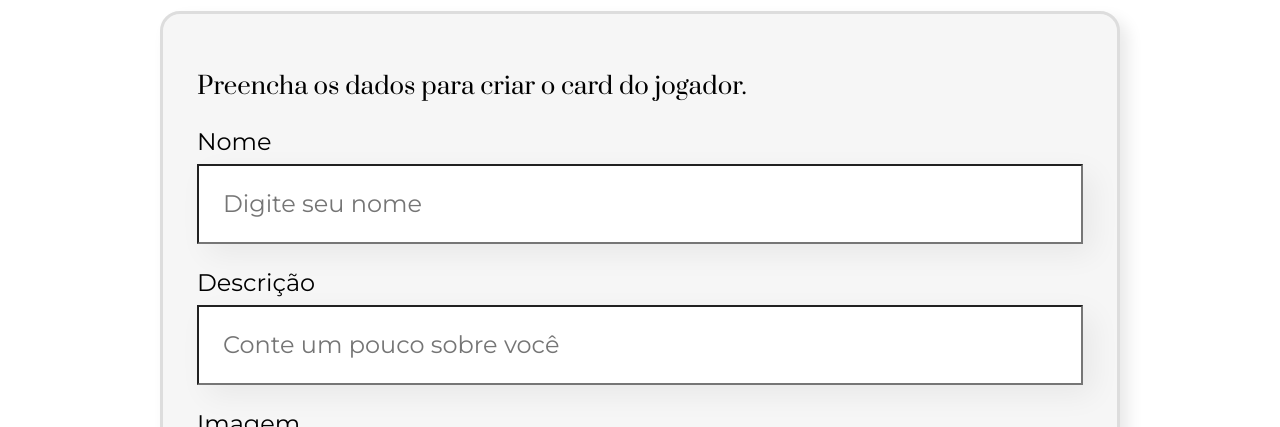
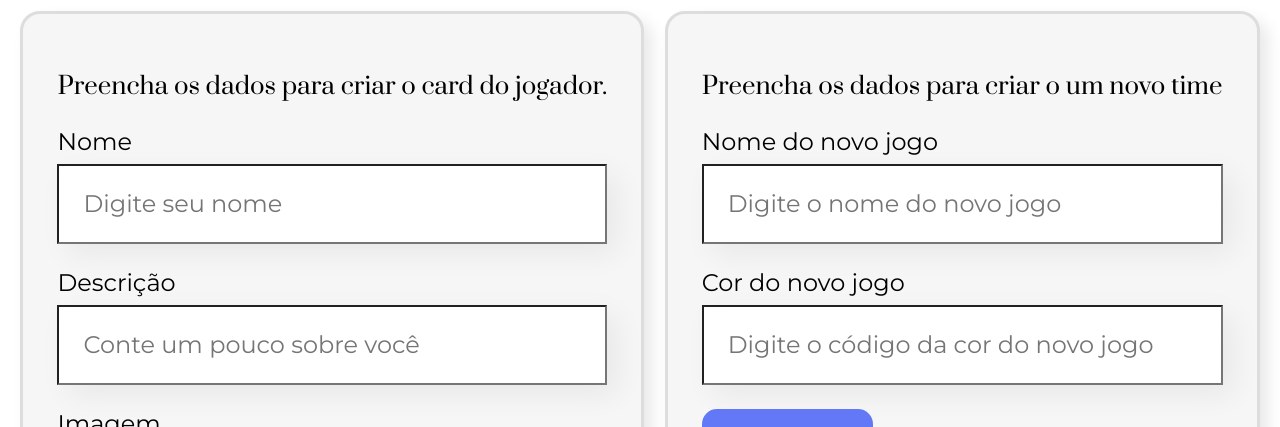
Before and after one commit to YasHirt/Jogano, a React (Create React App) app: page / in a window 1280 px wide. Shown: the part 373-800 px from the top of the page. Built offline with nearby package versions, Linux system fonts and the light colour scheme.

Commit message:
formulario criar novo jogo

```diff
--- a/src/App.js
+++ b/src/App.js
@@ -8,49 +8,49 @@ function App() {
 
 const [jogos, setJogos] = useState([
   {
-    nome: 'Xadrez',
+    nomeJogo: 'Xadrez',
     corPrimaria: '#D9F7E9',
     corSecundaria: '#57C278',
     idJogo: uuidv4()
   },
 
   {
-    nome: 'Damas',
+    nomeJogo: 'Damas',
     corPrimaria: '#E8F8FF',
     corSecundaria: '#82CFFA',
     idJogo: uuidv4()
   },
 
   {
-    nome: 'Detetive',
+    nomeJogo: 'Detetive',
     corPrimaria: '#F0F8E2',
     corSecundaria: '#A6D157',
     idJogo: uuidv4()
   },
 
   {
-    nome: 'Banco Imobiliário',
+    nomeJogo: 'Banco Imobiliário',
     corPrimaria: '#FDE7E8',
     corSecundaria: '#E06B69',
     idJogo: uuidv4()
   },
 
   {
-    nome: 'RPG',
+    nomeJogo: 'RPG',
     corPrimaria: '#FAE9F5',
     corSecundaria: '#DB6EBF',
     idJogo: uuidv4()
   },
 
   {
-    nome: 'Monopoly',
+    nomeJogo: 'Monopoly',
     corPrimaria: '#FFF5D9',
     corSecundaria: '#FFBA05',
     idJogo: uuidv4()
   },
 
   {
-    nome: 'Baralho',
+    nomeJogo: 'Baralho',
     corPrimaria: '#FFEEDF',
     corSecundaria: '#FF8A29',
     idJogo: uuidv4()
@@ -77,21 +77,26 @@ const [jogos, setJogos] = useState([
     setColaborades(colaboradores.filter(colaborador => colaborador.id !== id))
   }
 
+  const AdcionarNovoJogo = (novoJogo) =>
+  {
+    setJogos([...jogos, novoJogo])
+  }
+
   return (
     <div className="App">
       <Banner />
-      <Formulario listaDeJogos={jogos.map(jogo => jogo.nome)} aoColaboradorCadastrado={colaborador => aoNovoColaboradorAdcionado(colaborador)} />
+      <Formulario listaDeJogos={jogos.map(jogo => jogo.nomeJogo)} aoColaboradorCadastrado={colaborador => aoNovoColaboradorAdcionado(colaborador)} adcionarNovoJogo={novoJogo => AdcionarNovoJogo(novoJogo)} />
 
       {jogos.map(jogo => <Jogo
 
-        key={jogo.nome}
-        nome={jogo.nome}
+        key={jogo.nomeJogo}
+        nome={jogo.nomeJogo}
         corPrimaria={jogo.corPrimaria}
         corSecundaria={jogo.corSecundaria}
         aoDeletar={id => DeletandoColaborador(id)}
         mudarCor={mudarCorDoTime}
         idJogo={jogo.idJogo}
-        colaboradores={colaboradores.filter(colaborador =>colaborador.lista == jogo.nome)} />)}
+        colaboradores={colaboradores.filter(colaborador =>colaborador.lista == jogo.nomeJogo)} />)}
 
 
     </div>
--- a/src/componentes/Formulario/Formulario.css
+++ b/src/componentes/Formulario/Formulario.css
@@ -5,14 +5,15 @@
     padding: 36px 34px;
     background-color: #F6F6F6;
     margin-top: 80px;
-    width: 75%;
+    max-width: 75%;
 
 }
 
 .section-login {
     display: flex;
-    justify-content: center;
+    justify-content: space-evenly;
     margin-bottom: 30px;
+
 
 }
 
--- a/src/componentes/Formulario/Formulario.js
+++ b/src/componentes/Formulario/Formulario.js
@@ -4,6 +4,7 @@ import CampoTexto from '../CampoTexto/CampoTexto';
 import ListaSuspensa from '../ListaSuspensa/ListaSuspensa';
 import Botao from '../Botao/Botao';
 import { use, useState } from 'react';
+import { v4 as uuidv4 } from 'uuid';
 
 const Formulario = (props) => {
 
@@ -12,13 +13,25 @@ const Formulario = (props) => {
     const [lista, setLista] = useState('')
     const [descricao, setDescricao] = useState('')
 
+    const [nomeJogo, setNomeNovoJogo] = useState('')
+    const [corSecundaria, setcorNovoJogo] = useState('')
+
+
     const aoSalvar = (e) => {
         e.preventDefault()
-        props.aoColaboradorCadastrado({ nome, imagem, lista, descricao, id: Date.now() }) //envio um objeto literal JS
+        props.aoColaboradorCadastrado({ nome, imagem, lista, descricao, id: uuidv4() }) //envio um objeto literal JS
         setImagem('')
         setLista('')
         setNome('')
         setDescricao('')
+    }
+
+    const aoSalvarNovoJogo = (e) =>
+    {
+        e.preventDefault()
+        props.adcionarNovoJogo({nomeJogo, corSecundaria, idJogo: uuidv4()})
+        setNomeNovoJogo('')
+        setcorNovoJogo('')
     }
 
 //O evento é passado automáticcamente como parâmetro para aoSalvar porque é uma função callback de evento
@@ -33,7 +46,14 @@ const Formulario = (props) => {
                 <Botao>
                     Criar card
                 </Botao>
-
+            </form>
+              <form className='form-login' onSubmit={aoSalvarNovoJogo} >
+                <h2>Preencha os dados para criar o um novo time</h2>
+                <CampoTexto valor={nomeJogo} aoAlterado={setNomeNovoJogo} label="Nome do novo jogo" obrigatorio={true} placeholder="Digite o nome do novo jogo" />
+                <CampoTexto valor={corSecundaria} aoAlterado={setcorNovoJogo} label="Cor do novo jogo" obrigatorio={true} placeholder="Digite o código da cor do novo jogo"/>
+                <Botao>
+                    Criar novo jogo
+                </Botao>
             </form>
         </section>
     )
--- a/src/componentes/Jogo/Jogo.css
+++ b/src/componentes/Jogo/Jogo.css
@@ -1,6 +1,7 @@
 .sectionJogo
 {
     text-align: center;
+    background-image: url('/public/imagens/fundo.png')
 }
 .sectionJogo h3
 {
```
Also changed, not shown: public/imagens/fundo.png (added).
